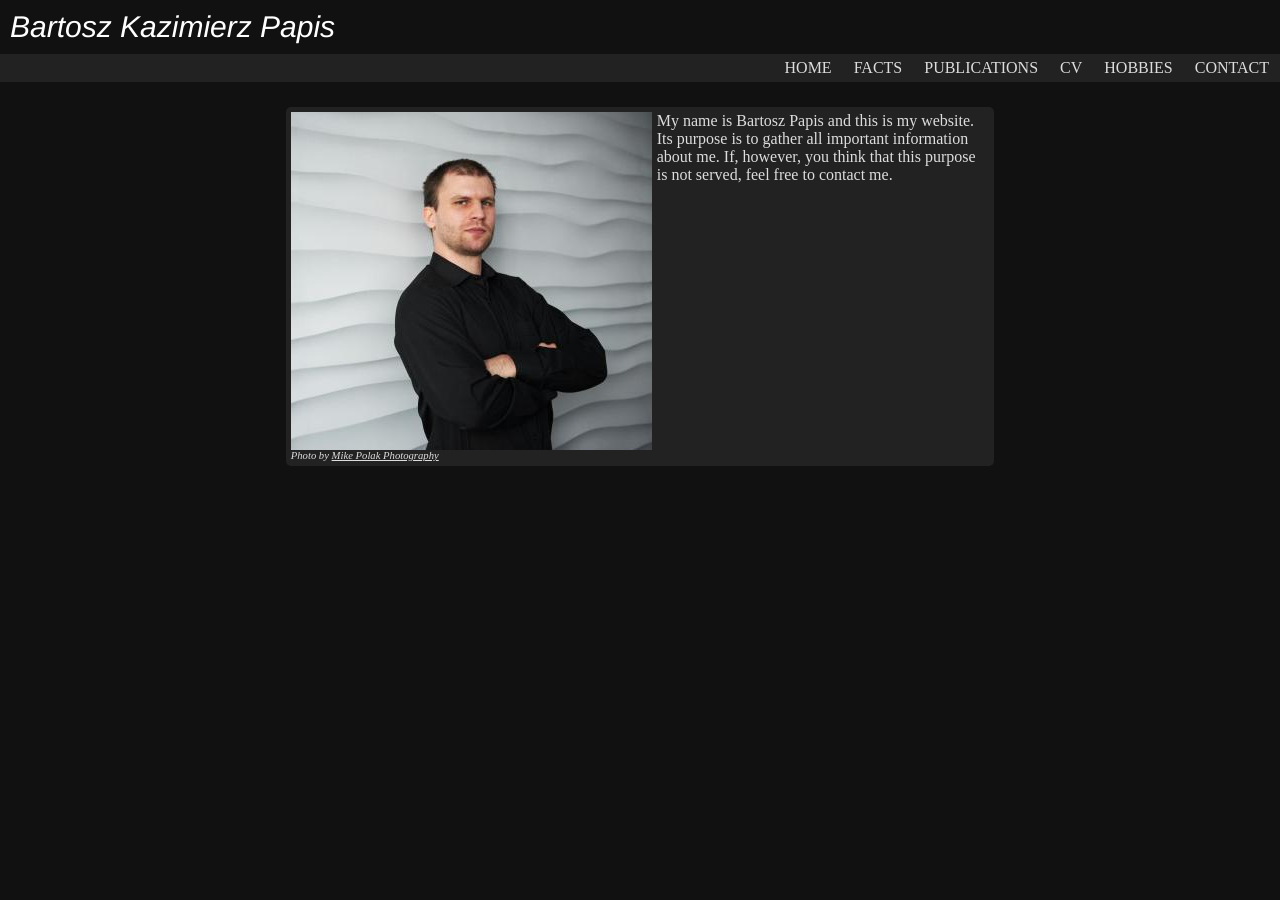
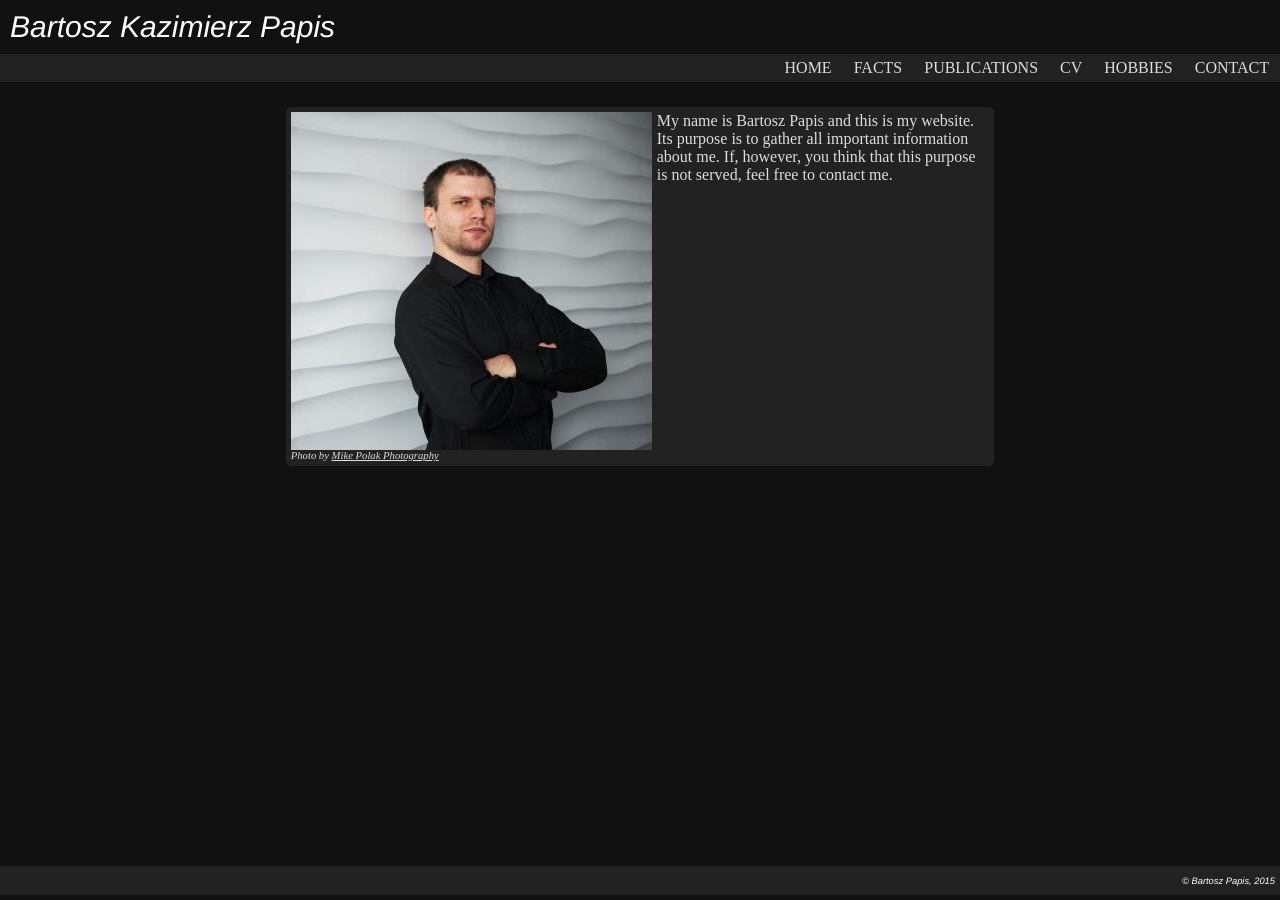
Before and after one commit to bartoszkp/bartoszkp.github.io, a Jekyll site: the page built from index.html, in a window 1280 px wide. Built offline with Jekyll 4.4.1, drawn with Linux system fonts in a browser that asks for light colours.

Commit message:
Added bottom bar with copyright

```diff
--- /dev/null
+++ b/_includes/bottombar.html
@@ -0,0 +1,5 @@
+<div class="topbar" style="padding: 0; position: fixed; margin-top: 5px; margin-bottom: 5px; bottom: 0;">
+<p style="padding-right: 5px; font-family: Helvetica; font-size: 7pt; font-style: italic; color: white; float: right; ">
+&#169; Bartosz Papis, 2015
+</p>
+<div>
--- a/_layouts/default.html
+++ b/_layouts/default.html
@@ -12,5 +12,6 @@
 <div class="content">
 {{content}}
 </div>
+{% include bottombar.html %}
 </body>
 </html>
```
